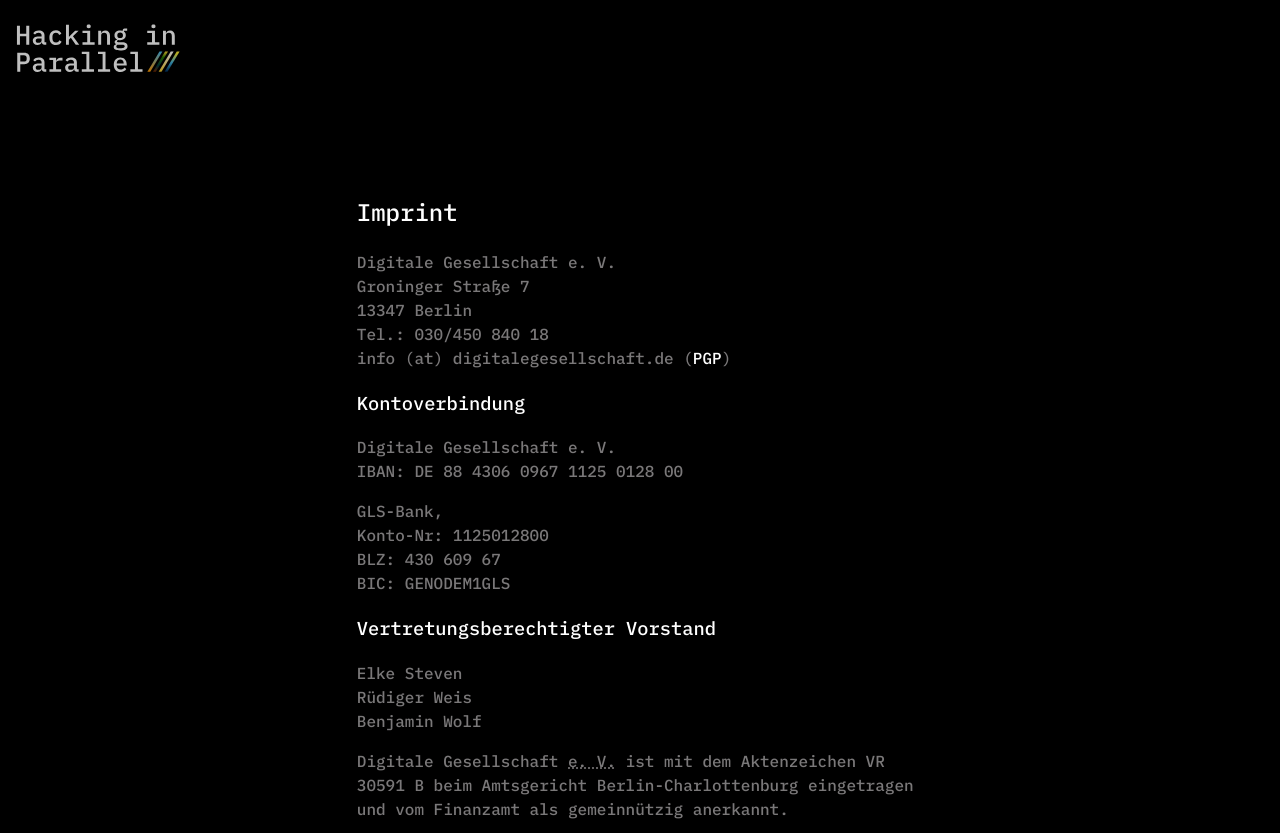
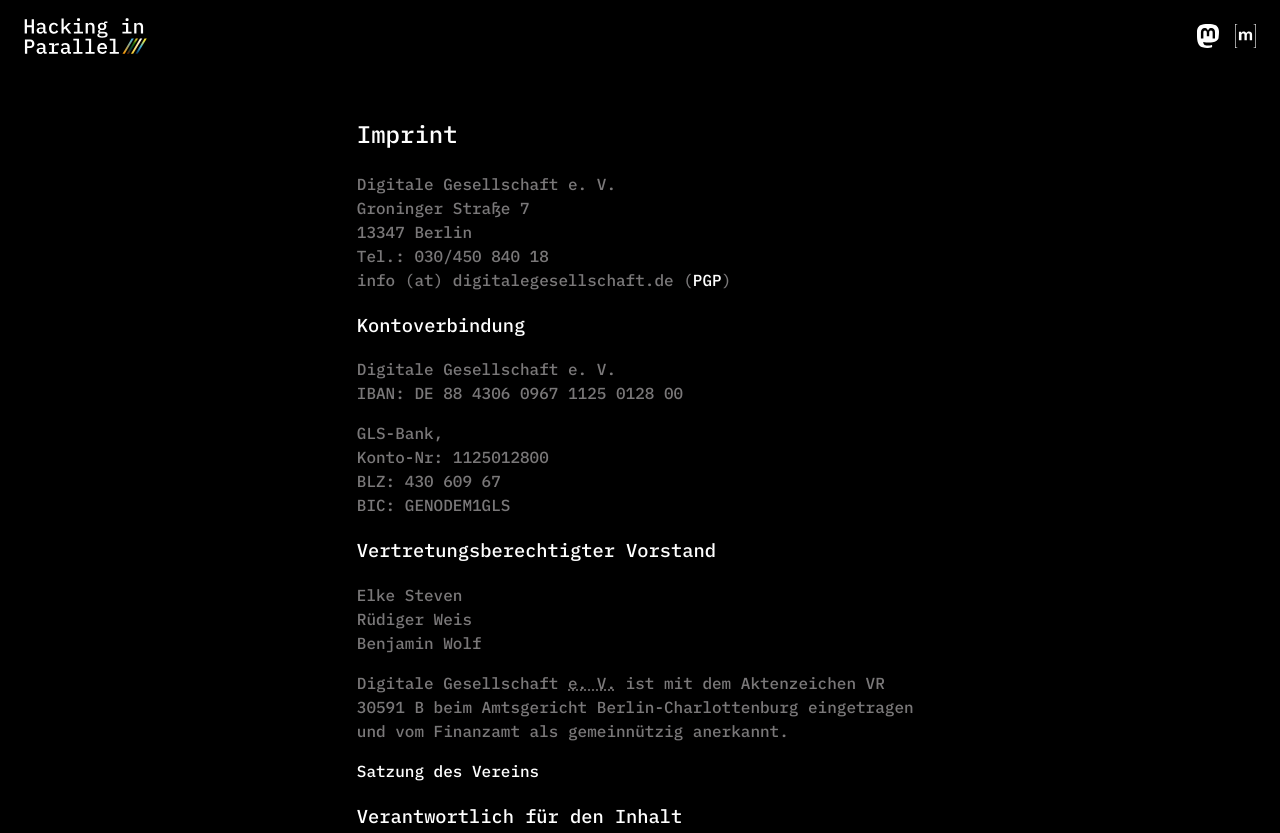
Before and after one commit to Hacking-in-Parallel-Berlin-22/HiP-22-Website, an Astro site: page /imprint in a window 1280 px wide. Shown: the top 833 px of the page. Built offline with nearby package versions, Linux system fonts and the light colour scheme; Astro itself is replaced by a stand-in of ours.

Commit message:
header fixes

```diff
--- a/src/layouts/Layout.astro
+++ b/src/layouts/Layout.astro
@@ -16,6 +16,7 @@
 		<title>{`${title ? title + ' / ' : ''}${permaTitle}`}</title>
 	</head>
 	<body>
+		<header class='site-header'>
 			{
 				title && (
 					<a href='/'>
@@ -23,6 +24,7 @@
 					</a>
 				)
 			}
+			{!title && <div />}
 			<ul class='socials'>
 				<li class='mastodon'>
 					<a
@@ -39,6 +41,7 @@
 					</a>
 				</li>
 			</ul>
+		</header>
 		<slot />
 		<footer>
 			<a href='/imprint/'>Imprint</a> ////
@@ -89,16 +92,22 @@
 				overflow-x: hidden;
 				width: 100%;
 			}
+			.site-header {
+				display: flex;
+				justify-content: space-between;
+			}
 			.logo {
 				max-width: 12rem;
+				height: 100%;
+				margin-left: 0.75rem;
 			}
 			.socials {
 				list-style: none;
+				display: inline-flex;
+				justify-content: flex-end;
 				margin: 0;
 				padding: 1.5rem;
-				height: 1.5rem;
-				display: flex;
-				justify-content: flex-end;
+				height: 4.5rem;
 				gap: 1rem;
 				li {
 					height: 100%;
```
Lines whose indentation alone changed are shown as unchanged.
